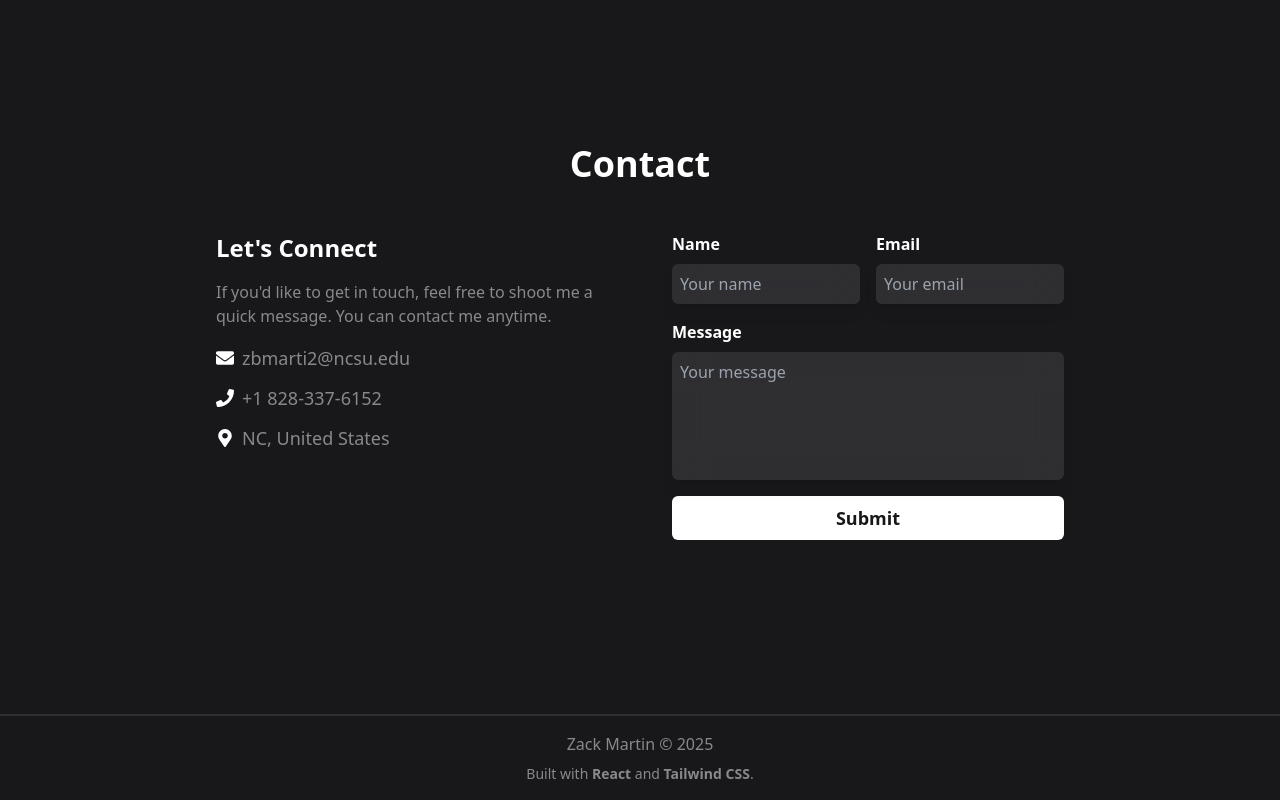
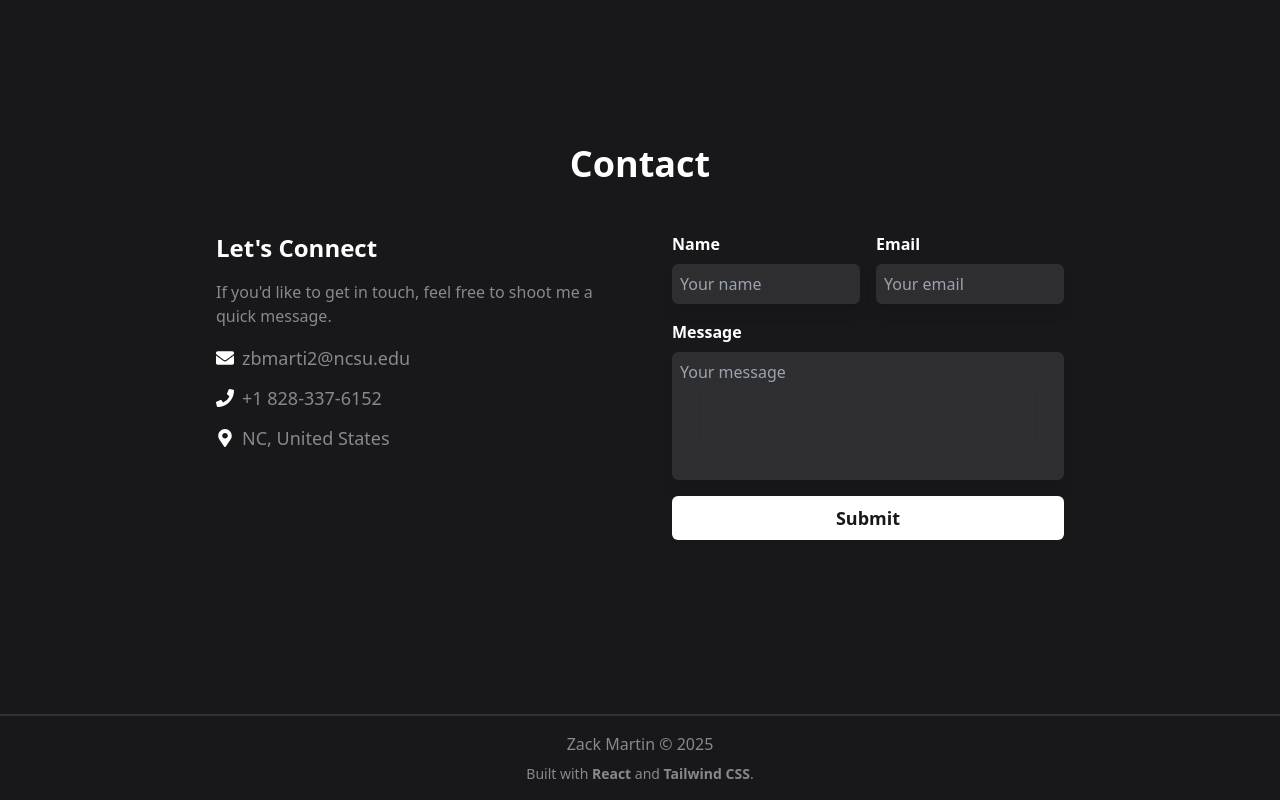
Before and after one commit to zackmartin12/Portfolio, a React (Vite) app in the folder frontend/: page / in a window 1280 px wide. Shown: the part 3286-4086 px from the top of the page. Built offline with nearby package versions, Linux system fonts and the light colour scheme.

Commit message:
Adjust contact section

```diff
--- a/frontend/src/components/Contact.jsx
+++ b/frontend/src/components/Contact.jsx
@@ -34,7 +34,7 @@ function Contact() {
                 <div className="flex flex-col md:flex-row items-center md:items-start gap-4 w-full max-w-4xl">
                     <div className="w-full md:w-1/2 p-6">
                         <h2 className="text-2xl font-semibold text-white">Let's Connect</h2>
-                        <p className="text-zinc-50/50 my-4">If you'd like to get in touch, feel free to shoot me a quick message. You can contact me anytime.</p>
+                        <p className="text-zinc-50/50 my-4">If you'd like to get in touch, feel free to shoot me a quick message.</p>
                         <div className="flex flex-col gap-3">
                             <p className="flex items-center gap-2 text-lg text-zinc-50/50">
                                 <FaEnvelope className="text-white" />
```
